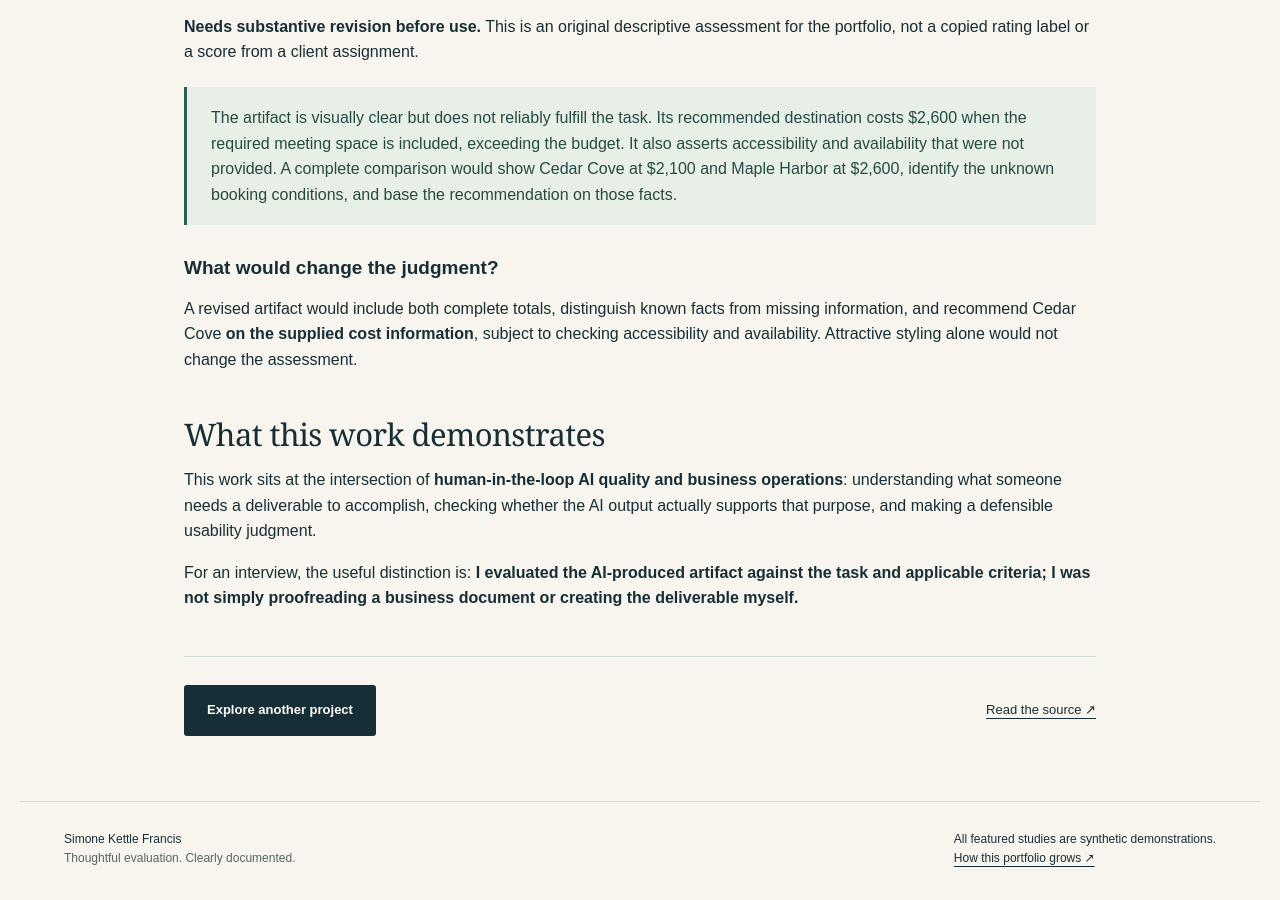
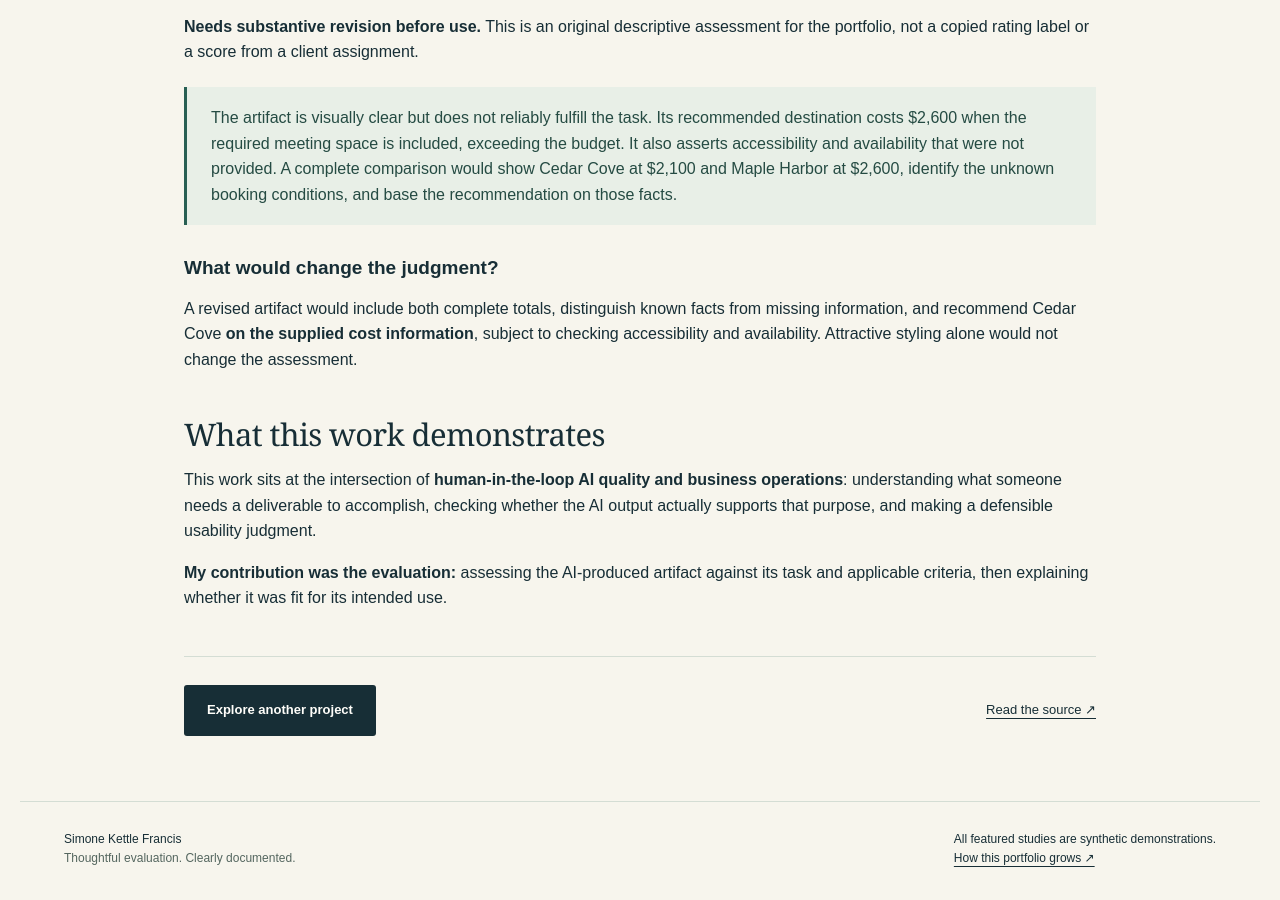
Before and after one commit to SimoneKettleFrancis/ai-evaluation-portfolio, a Jekyll site: the page built from docs/studies/business-artifact-review.md, in a window 1280 px wide and 900 px high, scrolled down 3033 px. Built offline with Jekyll 4.4.1, drawn with Linux system fonts in a browser that asks for light colours.

Commit message:
Clarify evaluator contribution in public project summary

```diff
--- a/docs/studies/business-artifact-review.md
+++ b/docs/studies/business-artifact-review.md
@@ -84,4 +84,4 @@ A revised artifact would include both complete totals, distinguish known facts f
 
 This work sits at the intersection of **human-in-the-loop AI quality and business operations**: understanding what someone needs a deliverable to accomplish, checking whether the AI output actually supports that purpose, and making a defensible usability judgment.
 
-For an interview, the useful distinction is: **I evaluated the AI-produced artifact against the task and applicable criteria; I was not simply proofreading a business document or creating the deliverable myself.**
+**My contribution was the evaluation:** assessing the AI-produced artifact against its task and applicable criteria, then explaining whether it was fit for its intended use.
```
